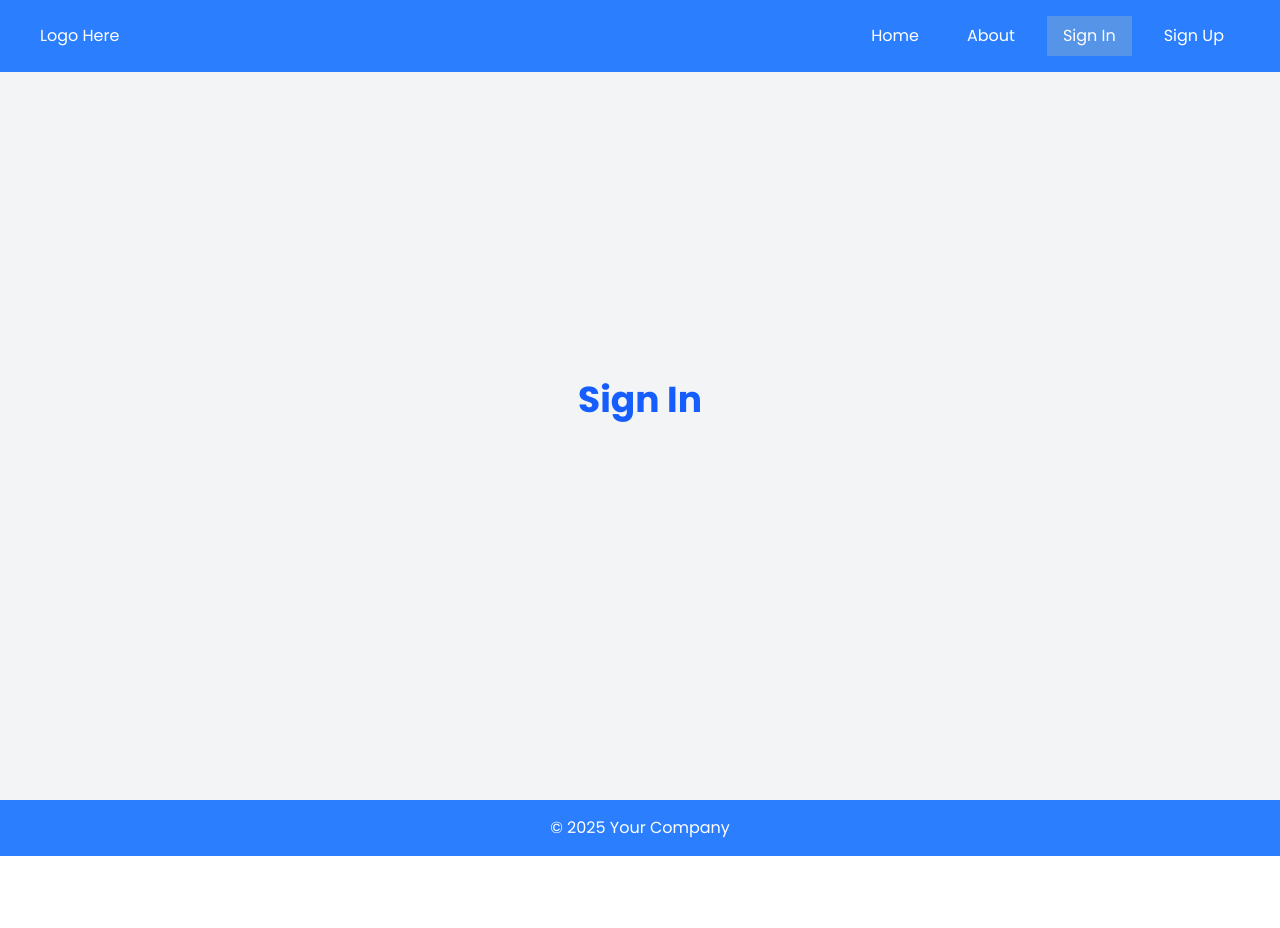
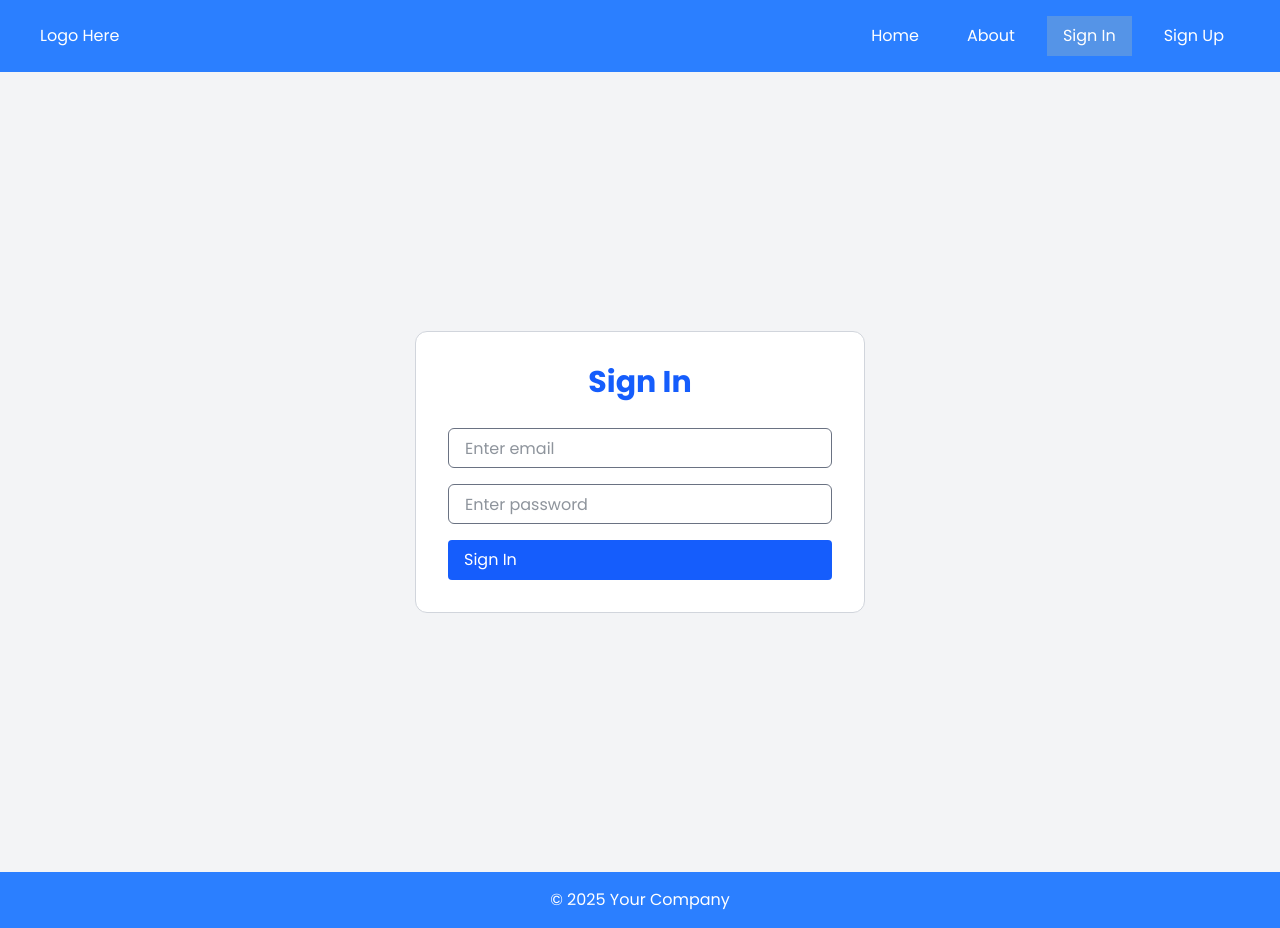
Before and after one commit to BVPritesh/react-crud-demo-project, a React (Vite) app: page /sign-in in a window 1280 px wide. Before the commit the page ends 856 px from the top, so only its background shows below. Built offline with nearby package versions, Linux system fonts and the light colour scheme.

Commit message:
worked on rest api

```diff
--- a/src/index.css
+++ b/src/index.css
@@ -22,10 +22,21 @@
     h1 {
         @apply text-3xl lg:text-4xl font-bold;
     }
+
+    .site-wrapper {
+        @apply min-h-screen pt-10 lg:pt-[72px];
+    }
 }
 
 @layer components {
 
+    .form-control {
+        @apply border border-gray-500 rounded-md py-2 px-4 h-10 w-full;
+    }
+
+    .btn-primary {
+        @apply py-1 px-4 min-h-10 flex items-center rounded-md cursor-pointer outline-0 border-0 bg-blue-600 hover:bg-blue-900 text-white;
+    }
 }
 
 @layer utilities {
--- a/src/pages/sign-in.tsx
+++ b/src/pages/sign-in.tsx
@@ -1,11 +1,136 @@
+import { useState } from "react";
 
 export default function SignIn() {
+  // Form data as plain object
+  const [formData, setFormData] = useState({
+    email: "",
+    password: "",
+  });
+
+  // Error and state management
+  const [errors, setErrors] = useState<{ email?: string; password?: string }>({});
+  const [apiError, setApiError] = useState("");
+  const [loading, setLoading] = useState(false);
+
+  // Input change handler
+  function handleChange(e: React.ChangeEvent<HTMLInputElement>) {
+    const { name, value } = e.target;
+    setFormData((prev) => ({ ...prev, [name]: value }));
+    setErrors((prev) => ({ ...prev, [name]: "" }));
+  }
+
+  // Validation
+  const validate = () => {
+    const newErrors: { email?: string; password?: string } = {};
+
+    if (!formData.email.trim()) {
+      newErrors.email = "Email is required";
+    } else if (!/^[^\s@]+@[^\s@]+\.[^\s@]+$/.test(formData.email)) {
+      newErrors.email = "Invalid email format";
+    }
+
+    if (!formData.password.trim()) {
+      newErrors.password = "Password is required";
+    }
+
+    return newErrors;
+  };
+
+  // Submit handler
+  const handleSubmit = async (e: React.FormEvent) => {
+    e.preventDefault();
+    setApiError("");
+
+    const newErrors = validate();
+    if (Object.keys(newErrors).length > 0) {
+      setErrors(newErrors);
+      return;
+    }
+
+    try {
+      setLoading(true);
+      console.log("formData:", formData);
+
+      const response = await fetch("https://jsonplaceholder.typicode.com/posts", {
+        method: "POST",
+        headers: {
+          "Content-Type": "application/json" },
+        body: JSON.stringify({
+          email: formData.email,
+          password: formData.password,
+        }),
+      });
+
+      const data = await response.json();
+      console.log("data:", data);
+
+      if (!response.ok) {
+        throw new Error(data.error || "Login failed");
+      }
+
+      alert("Login successful! Token: " + data.id);
+      localStorage.setItem("token", data.id);
+    } catch (error: any) {
+      setApiError(error.message);
+    } finally {
+      setLoading(false);
+    }
+  };
+
   return (
-    <div className="flex flex-col items-center justify-center h-screen bg-gray-100">
-      <div className="flex justify-center items-center gap-3 flex-col">
-        <h1 className="text-4xl font-bold text-blue-600">
-          Sign In
-        </h1>
+     <div className="flex flex-col items-center justify-center min-h-screen bg-gray-100 py-16 px-5">
+      <div className="flex justify-center items-center gap-3 flex-col border border-gray-300 rounded-xl w-full max-w-[450px] px-8 py-8 bg-white">
+        <h1 className="text-3xl font-bold text-blue-600 mb-4">Sign In</h1>
+
+        <form onSubmit={handleSubmit} className="w-full">
+          <div className="space-y-4 w-full">
+            {/* Email field */}
+            <div>
+              <input
+                type="email"
+                name="email"
+                placeholder="Enter email"
+                className="form-control"
+                value={formData.email}
+                onChange={handleChange}
+              />
+              {errors.email && (
+                <p className="text-red-500 text-sm mt-1">{errors.email}</p>
+              )}
+            </div>
+
+            {/* Password field */}
+            <div>
+              <input
+                type="password"
+                name="password"
+                placeholder="Enter password"
+                className="form-control"
+                value={formData.password}
+                onChange={handleChange}
+              />
+              {errors.password && (
+                <p className="text-red-500 text-sm mt-1">{errors.password}</p>
+              )}
+            </div>
+
+            {/* API error */}
+            {apiError && (
+              <p className="text-red-600 text-sm">{apiError}</p>
+            )}
+
+            {/* Submit button */}
+            <div>
+              <button
+                type="submit"
+                disabled={loading}
+                className="btn-primary bg-blue-600 text-white rounded py-2 px-4 w-full hover:bg-blue-700"
+              >
+                {loading ? "Signing in..." : "Sign In"}
+              </button>
+            </div>
+          </div>
+        </form>
       </div>
     </div>
   );
--- a/src/pages/sign-up.tsx
+++ b/src/pages/sign-up.tsx
@@ -1,11 +1,179 @@
+import { useState } from "react";
 
 export default function SignUp() {
+
+  const [formData, setFormData] = useState({
+    name: "",
+    email: "",
+    username: "",
+    password: ""
+  });
+
+  const [errors, setErrors] = useState({});
+  const [apiError, setApiError] = useState("");
+  const [loading, setLoading] = useState(false);
+
+  function handleChange(e: { target: { name: string; value: string; }; }) {
+    const { name, value } = e.target;
+    setFormData({ ...formData, [name]: value });
+    setErrors({ ...errors, [name]: "" });
+  }
+
+    // Basic validation function
+  const validate = () => {
+    const newErrors = {};
+
+    if (!formData.email.trim()) {
+      newErrors.email = "Email is required";
+    } else if (!/^[^\s@]+@[^\s@]+\.[^\s@]+$/.test(formData.email)) {
+      newErrors.email = "Invalid email format";
+    }
+
+    if (!formData.name.trim()) {
+      newErrors.name = "Name is required";
+    } else if(!/^[A-Za-z]+$/.test(formData.name)) {
+      newErrors.name = "Please enter character only";
+    }
+
+    if (!formData.username.trim()) {
+      newErrors.username = "Username is required";
+    } else if (!/^[A-Za-z0-9!@#$%^&*()_+\-=\[\]{};':"\\|,.<>\/?]+$/.test(formData.username)) {
+      newErrors.username = "Please enter character, number and specical character only";
+    }
+
+    if (!formData.password.trim()) {
+      newErrors.password = "Password is required";
+    }
+
+    return newErrors;
+  };
+
+    // Submit handler
+  const handleSubmit = async (e: { preventDefault: () => void; }) => {
+    e.preventDefault();
+    setApiError("");
+
+    const newErrors = validate();
+    if (Object.keys(newErrors).length > 0) {
+      setErrors(newErrors);
+      return;
+    }
+
+    try {
+      setLoading(true);
+
+      const response = await fetch("https://jsonplaceholder.typicode.com/users", {
+        method: "POST",
+        headers: { "Content-Type": "application/json" },
+        body: JSON.stringify(formData),
+      });
+
+      const data = await response.json();
+
+      console.log("data : ", data);
+
+      if (!response.ok) {
+        throw new Error(data.error || "Sign up failed");
+      }
+
+      alert("Sign up successful! Token: " + data.id);
+      console.log("Sign up Response:", data);
+      // You can store token in localStorage
+      localStorage.setItem("token", data.id);
+
+    } catch (error) {
+      setApiError(error.message);
+    } finally {
+      setLoading(false);
+    }
+  };
+
   return (
-    <div className="flex flex-col items-center justify-center h-screen bg-gray-100">
-      <div className="flex justify-center items-center gap-3 flex-col">
-        <h1 className="text-4xl font-bold text-blue-600">
+     <div className="flex flex-col items-center justify-center min-h-screen bg-gray-100 py-16 px-5">
+      <div className="flex justify-center items-center gap-3 flex-col border border-gray-300 rounded-xl w-full max-w-[450px] px-8 py-8 bg-white">
+        <h1 className="text-3xl font-bold text-blue-600 mb-4">
           Sign Up
         </h1>
+        <form
+          className="w-full"
+          onSubmit={handleSubmit}
+        >
+          <div className="space-y-4 w-full">
+            <div>
+              <input
+                type="text"
+                name="name"
+                placeholder="Enter name"
+                className="form-control"
+                value={formData.name}
+                onChange={handleChange}
+              />
+              {
+                errors.name && (
+                  <p className="text-red-500 text-sm mt-1">{errors.name}</p>
+                )
+              }
+            </div>
+            <div>
+              <input
+                type="text"
+                name="username"
+                placeholder="Enter user name"
+                className="form-control"
+                value={formData.username}
+                onChange={handleChange}
+              />
+              {
+                errors.username && (
+                  <p className="text-red-500 text-sm mt-1">{errors.username}</p>
+                )
+              }
+            </div>
+            <div>
+              <input
+                type="email"
+                name="email"
+                placeholder="Enter email"
+                className="form-control"
+                value={formData.email}
+                onChange={handleChange}
+              />
+              {
+                errors.email && (
+                  <p className="text-red-500 text-sm mt-1">{errors.email}</p>
+                )
+              }
+            </div>
+            <div>
+              <input
+                type="password"
+                name="password"
+                placeholder="Enter password"
+                className="form-control"
+                value={formData.password}
+                onChange={handleChange}
+              />
+              {
+                errors.password && (
+                  <p className="text-red-500 text-sm mt-1">{errors.password}</p>
+                )
+              }
+            </div>
+            {/* API Error */}
+            {apiError && (
+              <p className="text-red-600 text-sm">{apiError}</p>
+            )}
+            <div>
+              <button
+                type="submit"
+                disabled={loading}
+                className="btn-primary"
+              >
+                {loading ? "Signing up..." : "Sign Up"}
+              </button>
+            </div>
+          </div>
+        </form>
       </div>
     </div>
   );
```
